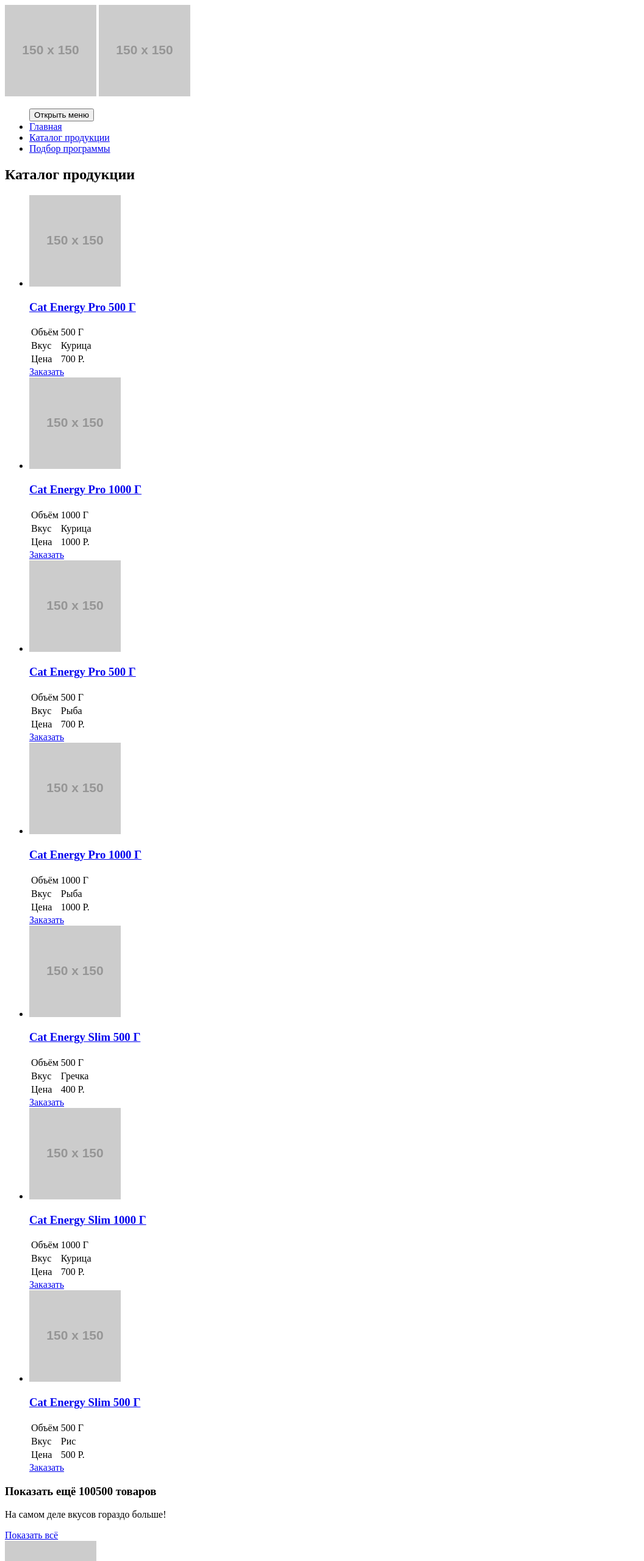
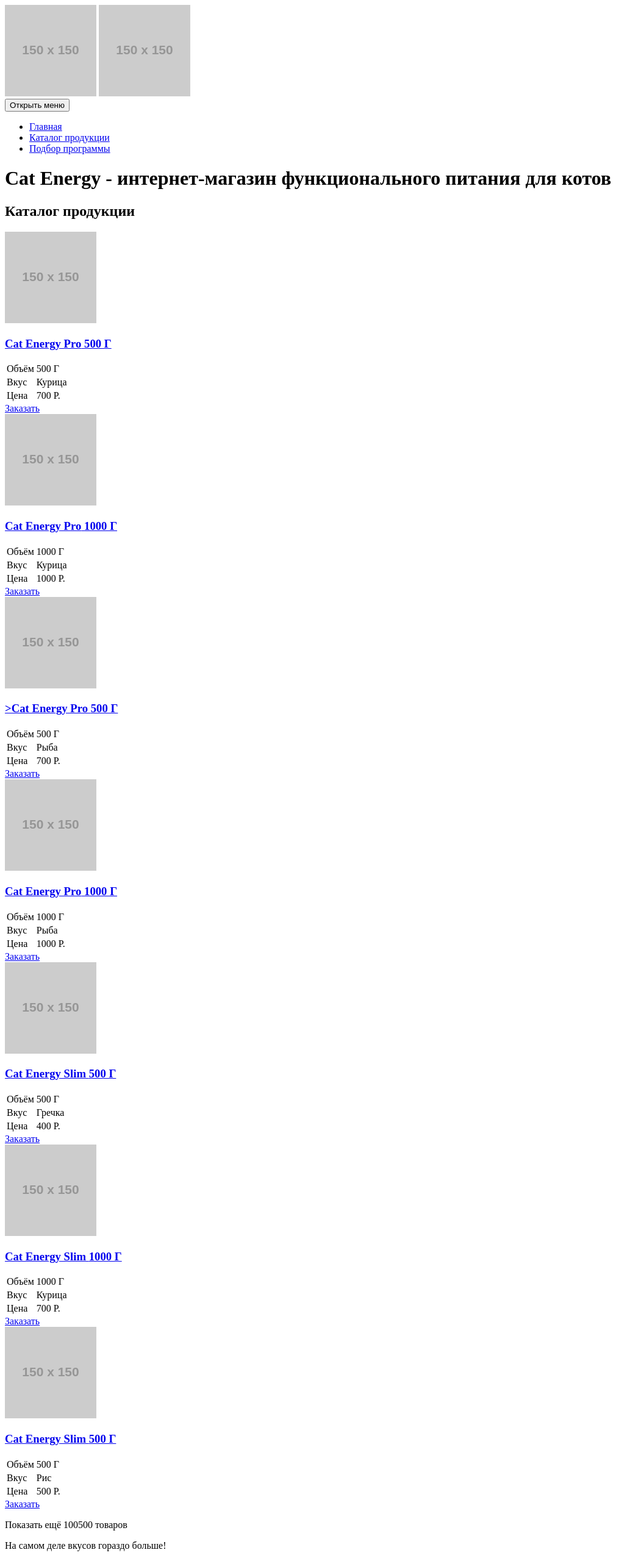
Before and after one commit to aivan3d66/1096983-cat-energy-20, a website: page source/catalog.html in a window 1280 px wide. Shown: the top 2560 px of the page at 61% size, without its empty margins (0-1056 px from the left). Drawn offline with Linux system fonts and the light colour scheme; placeholder pictures from the web are drawn by us.

Commit message:
Исправляет ошибки, указанные наставником

```diff
--- a/source/catalog.html
+++ b/source/catalog.html
@@ -6,19 +6,17 @@
   </head>
   <body class="page__body">
     <header class="page-header">
-      <div class="page-logo">
-        <a class="page-logo__icon">
-          <img src="https://via.placeholder.com/150x150" alt="Логотип Cat Energy">
-        </a>
-        <a class="page-logo__name">
-          <img src="https://via.placeholder.com/150x150" alt="Название магазина">
+      <div class="page-header__logo">
+        <a class="page-header__logo-link">
+          <img class="page-header__logo-icon" src="https://via.placeholder.com/150x150" alt="Логотип Cat Energy">
+          <img class="page-header__logo-name" src="https://via.placeholder.com/150x150" alt="Название магазина">
         </a>
       </div>
       <nav class="main-nav">
+        <button class="main-nav__toggle" type="button">
+          <span class="visually-hidden">Открыть меню</span>
+        </button>
         <ul class="main-nav__list">
-          <button class="main-nav__toggle" type="button">
-            <span class="visually-hidden">Открыть меню</span>
-          </button>
           <li class="main-nav__item">
             <a href="index.html">Главная</a>
           </li>
@@ -26,23 +24,26 @@
             <a href="#">Каталог продукции</a>
           </li>
           <li class="main-nav__item">
-            <a href="#">Подбор программы</a>
+            <a href="form.html">Подбор программы</a>
           </li>
         </ul>
       </nav>
     </header>
 
     <main class="page-content">
-
+      <h1 class="visually-hiddeb">Cat Energy - интернет-магазин функционального питания для котов</h1>
       <section class="catalog">
         <h2 class="catalog__main-title">Каталог продукции</h2>
-        <ul class="catalog__list">
-          <li class="catalog__item">
-            <a href="#" class="catalog__link">
+        <div class="catalog__products">
+          <article class="product-card">
+            <a href="#" class="product-card__link">
               <img src="https://via.placeholder.com/150x150" alt="Cat Energy Pro">
-              <h3 class="catalog__title">Cat Energy Pro 500 Г</h3>
+              <h3 class="product-card__title">
+                <span>Cat Energy Pro</span>
+                <span>500 Г</span>
+              </h3>
             </a>
-            <table class="catalog__product-composition">
+            <table class="product-card__composition">
               <tr>
                 <td>Объём</td>
                 <td>500 Г</td>
@@ -56,14 +57,17 @@
                 <td>700 Р.</td>
               </tr>
             </table>
-            <a class="btn catalog__button" href="#">Заказать</a>
-          </li>
-          <li class="catalog__item">
-            <a href="#" class="catalog__link">
+            <a class="btn product-card__button" href="#">Заказать</a>
+          </article>
+          <article class="product-card">
+            <a href="#" class="product-card__link">
               <img src="https://via.placeholder.com/150x150" alt="Cat Energy Pro">
-              <h3 class="catalog__title">Cat Energy Pro 1000 Г</h3>
+              <h3 class="product-card__title">
+                <span>Cat Energy Pro</span>
+                <span>1000 Г</span>
+              </h3>
             </a>
-            <table class="catalog__product-composition">
+            <table class="product-card__composition">
               <tr>
                 <td>Объём</td>
                 <td>1000 Г</td>
@@ -77,14 +81,17 @@
                 <td>1000 Р.</td>
               </tr>
             </table>
-            <a class="btn catalog__button" href="#">Заказать</a>
-          </li>
-          <li class="catalog__item">
-            <a href="#" class="catalog__link">
+            <a class="btn product-card__button" href="#">Заказать</a>
+          </article>
+          <article class="product-card">
+            <a href="#" class="product-card__link">
               <img src="https://via.placeholder.com/150x150" alt="Cat Energy Pro">
-              <h3 class="catalog__title">Cat Energy Pro 500 Г</h3>
+              <h3 class="product-card__title">
+                <span>>Cat Energy Pro</span>
+                <span>500 Г</span>
+              </h3>
             </a>
-            <table class="catalog__product-composition">
+            <table class="product-card__composition">
               <tr>
                 <td>Объём</td>
                 <td>500 Г</td>
@@ -98,14 +105,17 @@
                 <td>700 Р.</td>
               </tr>
             </table>
-            <a class="btn catalog__button" href="#">Заказать</a>
-          </li>
-          <li class="catalog__item">
-            <a href="#" class="catalog__link">
+            <a class="btn product-card__button" href="#">Заказать</a>
+          </article>
+          <article class="product-card">
+            <a href="#" class="product-card__link">
               <img src="https://via.placeholder.com/150x150" alt="Cat Energy Pro">
-              <h3 class="catalog__title">Cat Energy Pro 1000 Г</h3>
+              <h3 class="product-card__title">
+                <span>Cat Energy Pro</span>
+                <span>1000 Г</span>
+              </h3>
             </a>
-            <table class="catalog__product-composition">
+            <table class="product-card__composition">
               <tr>
                 <td>Объём</td>
                 <td>1000 Г</td>
@@ -119,14 +129,17 @@
                 <td>1000 Р.</td>
               </tr>
             </table>
-            <a class="btn catalog__button" href="#">Заказать</a>
-          </li>
-          <li class="catalog__item">
-            <a href="#" class="catalog__link">
+            <a class="btn product-card__button" href="#">Заказать</a>
+          </article>
+          <article class="product-card">
+            <a href="#" class="product-card__link">
               <img src="https://via.placeholder.com/150x150" alt="Cat Energy Slim">
-              <h3 class="catalog__title">Cat Energy Slim 500 Г</h3>
+              <h3 class="product-card__title">
+                <span>Cat Energy Slim</span>
+                <span>500 Г</span>
+              </h3>
             </a>
-            <table class="catalog__product-composition">
+            <table class="product-card__composition">
               <tr>
                 <td>Объём</td>
                 <td>500 Г</td>
@@ -140,14 +153,17 @@
                 <td>400 Р.</td>
               </tr>
             </table>
-            <a class="btn catalog__button" href="#">Заказать</a>
-          </li>
-          <li class="catalog__item">
-            <a href="#" class="catalog__link">
+            <a class="btn product-card__button" href="#">Заказать</a>
+          </article>
+          <article class="product-card">
+            <a href="#" class="product-card__link">
               <img src="https://via.placeholder.com/150x150" alt="Cat Energy Pro">
-              <h3 class="catalog__title">Cat Energy Slim 1000 Г</h3>
+              <h3 class="product-card__title">
+                <span>Cat Energy Slim</span>
+                <span>1000 Г</span>
+              </h3>
             </a>
-            <table class="catalog__product-composition">
+            <table class="product-card__composition">
               <tr>
                 <td>Объём</td>
                 <td>1000 Г</td>
@@ -161,14 +177,17 @@
                 <td>700 Р.</td>
               </tr>
             </table>
-            <a class="btn catalog__button" href="#">Заказать</a>
-          </li>
-          <li class="catalog__item">
-            <a href="#" class="catalog__link">
+            <a class="btn product-card__button" href="#">Заказать</a>
+          </article>
+          <article class="product-card">
+            <a href="#" class="product-card__link">
               <img src="https://via.placeholder.com/150x150" alt="Cat Energy Pro">
-              <h3 class="catalog__title">Cat Energy Slim 500 Г</h3>
+              <h3 class="product-card__title">
+                <span>Cat Energy Slim</span>
+                <span>500 Г</span>
+              </h3>
             </a>
-            <table class="catalog__product-composition">
+            <table class="product-card__composition">
               <tr>
                 <td>Объём</td>
                 <td>500 Г</td>
@@ -182,19 +201,19 @@
                 <td>500 Р.</td>
               </tr>
             </table>
-            <a class="btn catalog__button" href="#">Заказать</a>
-          </li>
-        </ul>
+            <a class="btn product-card__button" href="#">Заказать</a>
+          </article>
+        </div>
         <div class="catalog__show-more">
-          <h3 class="catalog__title">Показать ещё 100500 товаров</h3>
+          <p class="catalog__title">Показать ещё 100500 товаров</p>
           <p class="catalog__description">На самом деле вкусов гораздо больше!</p>
-          <a class="btn catalog__button catalog__button--gray" href="#">Показать всё</a>
+          <a class="btn catalog__button--gray" href="#">Показать всё</a>
         </div>
       </section>
     </main>
 
     <footer class="page-footer">
-      <a href="index.html" class="page-footer__logo">
+      <a class="page-footer__logo" href="index.html">
         <img src="https://via.placeholder.com/150x150" alt="Название магазина">
       </a>
       <div class="page-footer__social social">
```
Also changed, not shown: source/form.html (+10 -12 lines), source/index.html (+13 -14 lines).
